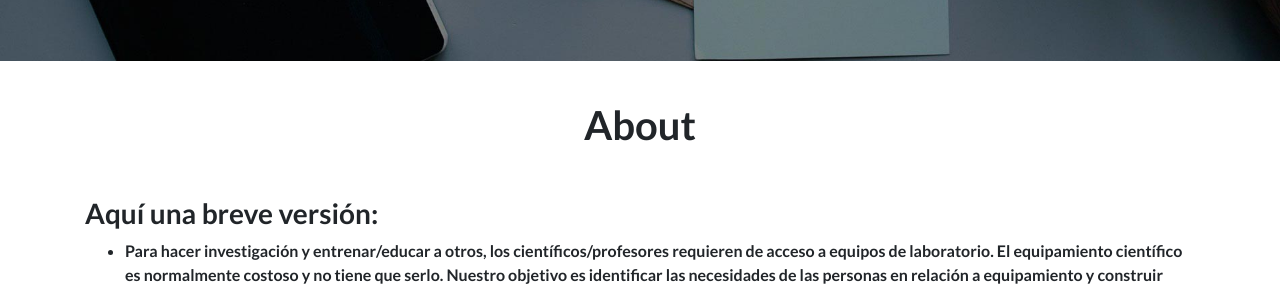
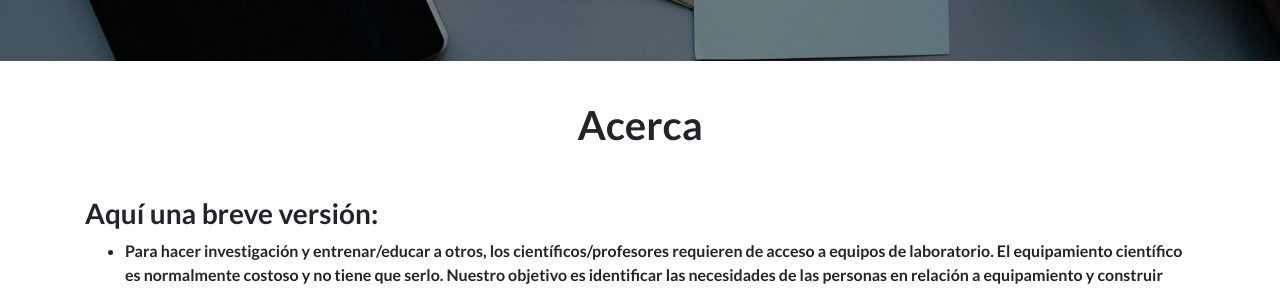
Before and after one commit to FOSH-following-demand/FOSH-following-demand.github.io, a Jekyll site: the page built from pages/es/acerca.md, in a window 1280 px wide and 900 px high, scrolled down 414 px. Shown: the part 159-450 px from the top of the window. Built offline with Jekyll 4.4.1, drawn with Linux system fonts in a browser that asks for light colours.

Commit message:
Update acerca.md

```diff
--- a/pages/es/acerca.md
+++ b/pages/es/acerca.md
@@ -8,7 +8,7 @@ ref: about\
 
 <br>
   <center>
-    <h1> About </h1>
+    <h1> Acerca </h1>
   </center>
 <br>
 
```
